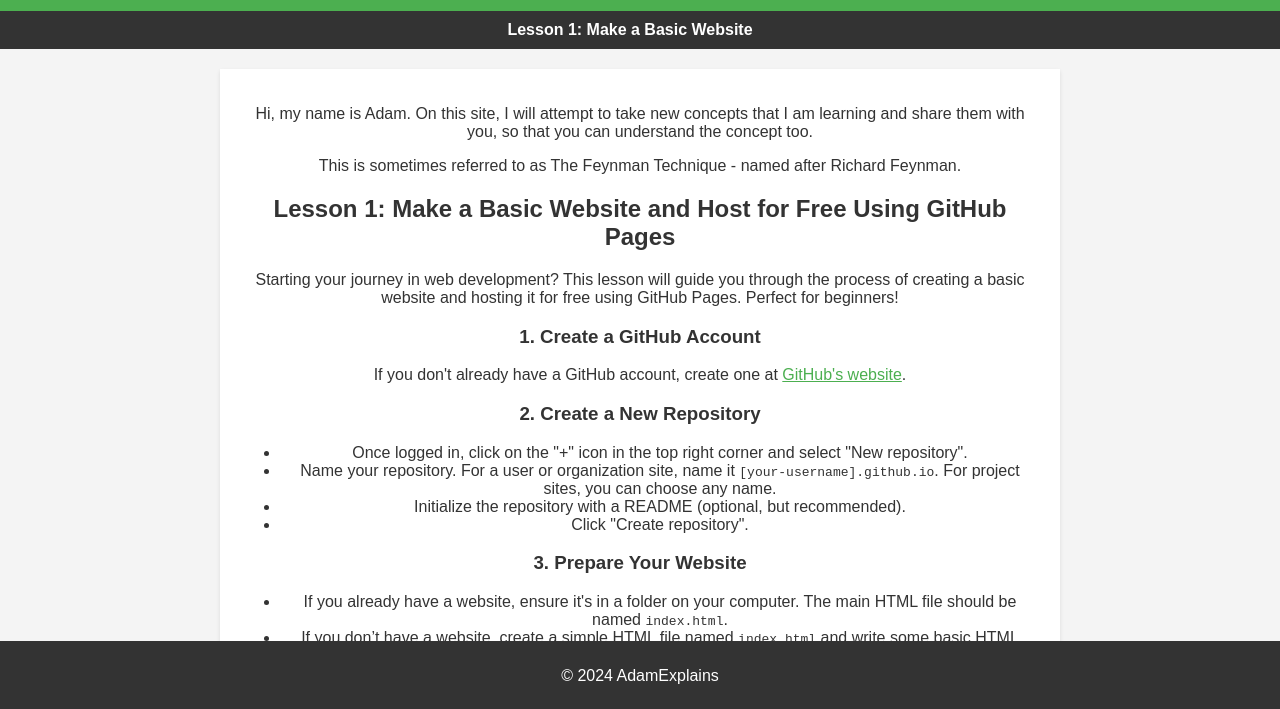
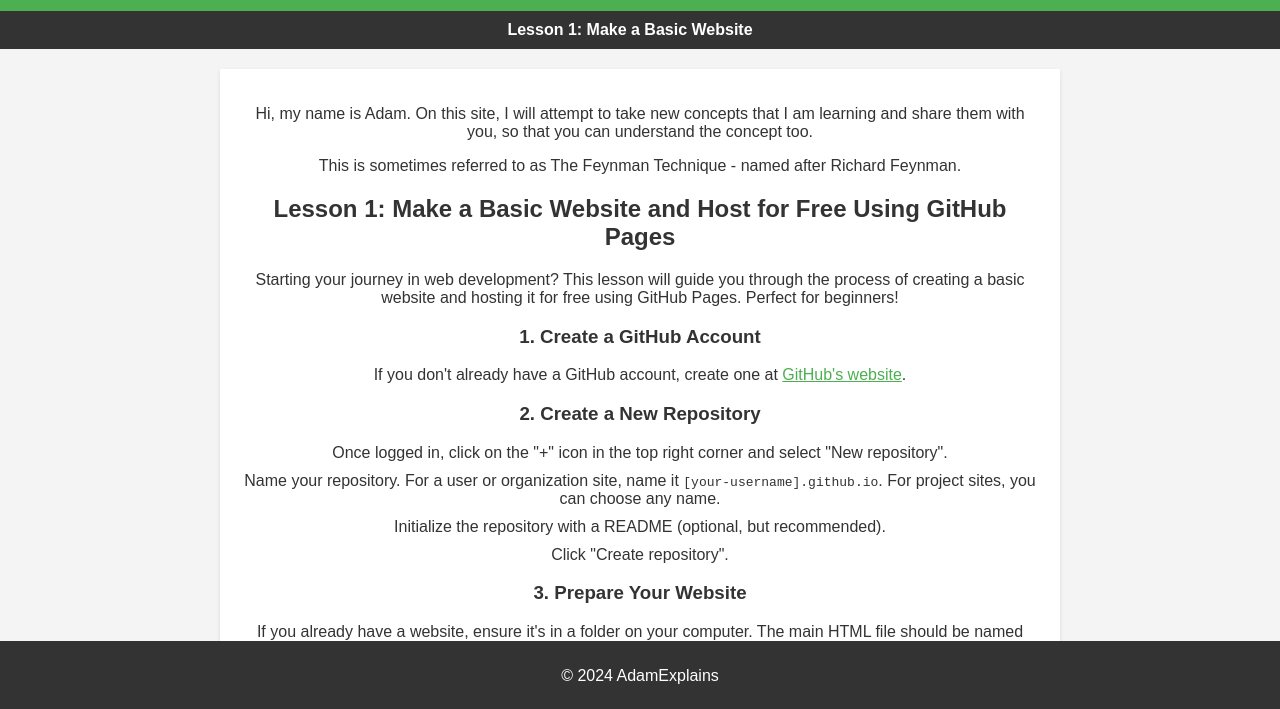
Before and after one commit to adamhynds/AdamExplains, a plain HTML site: page index.html in a window 1280 px wide. Shown: the part 89-798 px from the top of the page. Drawn offline with Linux system fonts and the light colour scheme.

Commit message:
Update styles.css

```diff
--- a/styles.css
+++ b/styles.css
@@ -11,7 +11,6 @@ header {
     background-color: #4CAF50;
     color: white;
     padding: 10px 0;
-    text-align: center;
 }
 
 nav {
@@ -60,6 +59,16 @@ a:hover {
     text-decoration: underline;
 }
 
+ul {
+    list-style-type: none; /* No bullets */
+    padding: 0;
+    margin: 0;
+}
+
+li {
+    margin-bottom: 10px; /* Space between list items */
+}
+
 footer {
     background-color: #333;
     color: white;
```
